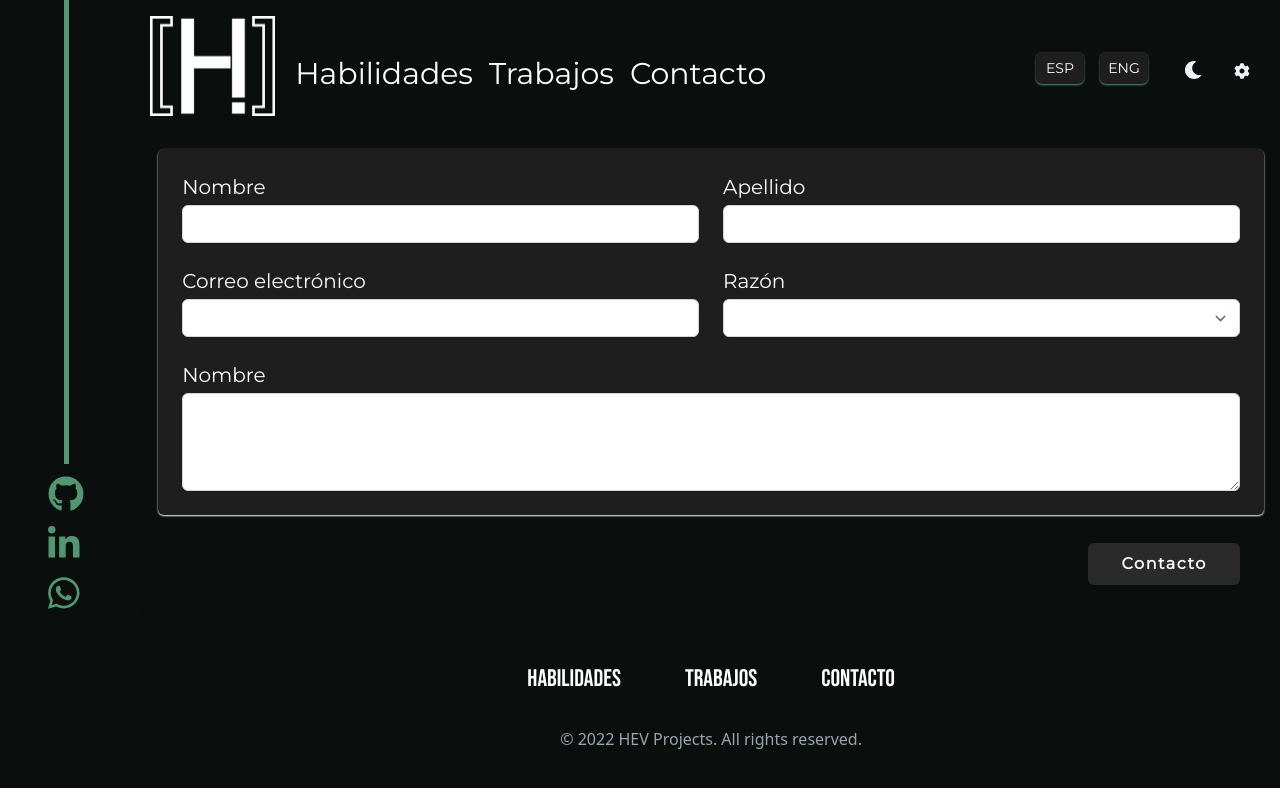
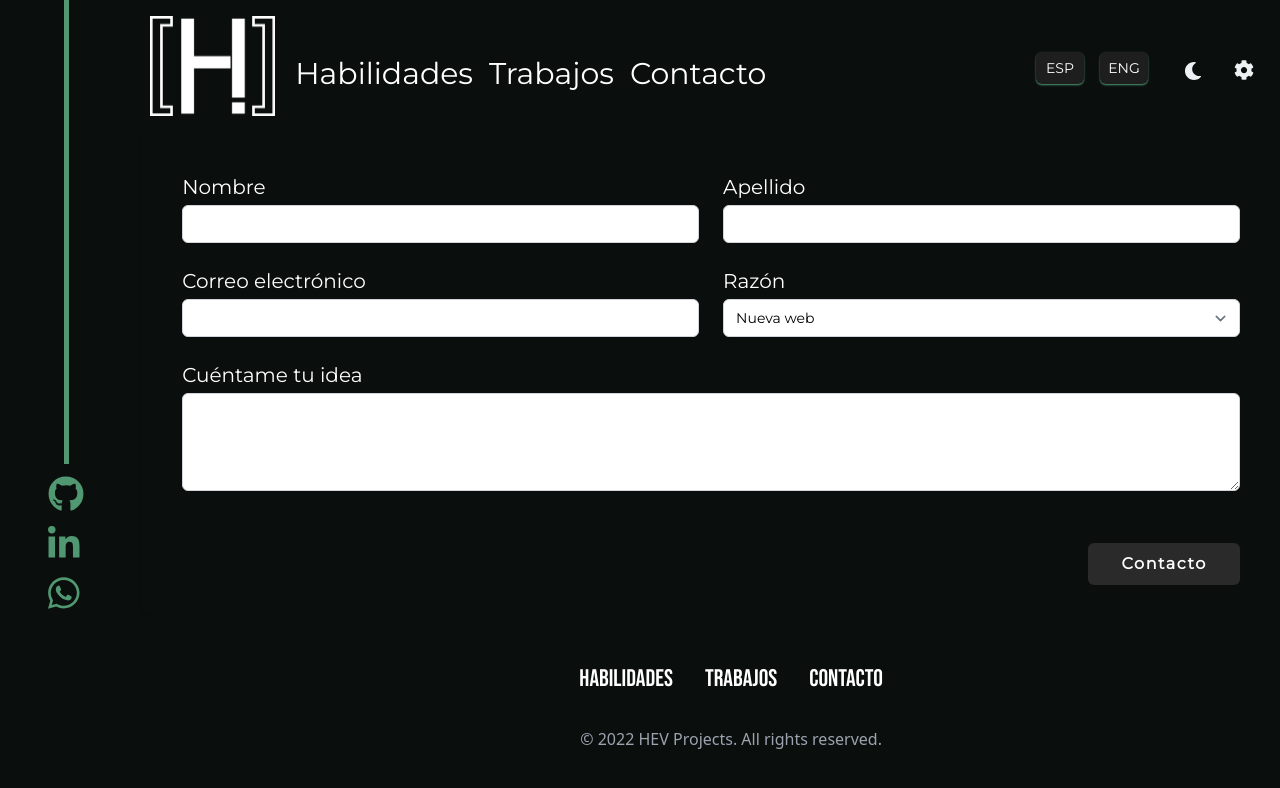
Before and after one commit to HacheEV/main-portfolio, a Next.js app: page /contact in a window 1280 px wide. Shown: the top 788 px of the page. Built offline with nearby package versions, Linux system fonts and the light colour scheme.

Commit message:
bug: footer + contact + pop over

```diff
--- a/components/contact.tsx
+++ b/components/contact.tsx
@@ -43,15 +43,19 @@ export const Contact = () => {
                 </div>
             </div>
             {/*MOBILE*/}
-            <div className="block w-[87%] p-6 my-14 mx-5 flex flex-col bg-dark-third rounded-md md:hidden">
-                <div className="w-[27ch] my-4 text-center">
-                    <p className="font-Montserrat text-3xl text-white italic font-bold mb-2">Ready to contact me?</p>
-                    <p className="font-Montserrat text-4xl text-white font-bold">Get start your project now!</p>
+            <div className="block w-[88%] p-6 my-14 flex flex-col bg-dark-third rounded-md ml-10 relative z-50 sm:w-[85%] md:hidden">
+                <div className="my-2 ml-0 sm:-ml-2 text-center sm:">
+                    <p className={classNames("font-Montserrat italic font-bold mb-2 text-2xl",
+                            darkMode ? "text-white" : "text-black"
+                        )}>{language.contactFirst}</p>
+                    <p className={classNames("font-Montserrat italic font-bold mb-2 text-3xl",
+                        darkMode ? "text-white" : "text-black"
+                    )}>{language.contactSecond}</p>
                 </div>
                 <div className="flex justify-center">
-                    <button className="rounded-lg bg-dark-primary font-Montserrat text-2xl text-white font-bold tracking-[0.15em] w-44 h-14 mt-4 shadow-sm shadow-white">
+                    <button className="rounded-lg bg-dark-primary font-Montserrat text-xl text-white font-bold tracking-[0.15em] w-36 h-12 mt-4 shadow-sm shadow-white">
                         <Link href="/contact">
-                            <a> Contact</a>
+                            <a>{language.contactButton}</a>
                         </Link>
                     </button>
 
--- a/components/footer.tsx
+++ b/components/footer.tsx
@@ -4,6 +4,7 @@ import Link from "next/link";
 import {useContext} from "react";
 import DarkModeContext from "../context/mode-context";
 import LanguageContext from "../context/language-context/language-context";
+import {classNames} from "../utils/utils";
 
 export const Footer = () => {
     const {darkMode} = useContext(DarkModeContext)
@@ -12,18 +13,18 @@ export const Footer = () => {
     const path = router.pathname
 
     return (
-        <footer className={darkMode ? "bg-dark-primary text-white" : "bg-light-primary text-black"}>
-            <div className="max-w-7xl mx-auto py-12 px-4 overflow-hidden sm:px-6 lg:px-8">
-                <nav className="-mx-5 -my-2 flex flex-wrap justify-center" aria-label="Footer">
-                    <div className="px-5 py-2">
-                        <a href={path == "/" ? "#skills" : "/#skills"} className="font-Bebas text-2xl mx-8 hover:text-gray-500">
+        <footer className={classNames("ml-10 relative z-50", darkMode ? "bg-dark-primary text-white" : "bg-light-primary text-black")}>
+            <div className="py-12 px-4 text-xl sm:px-6 lg:px-8">
+                <nav className="flex justify-center" aria-label="Footer">
+                    <div>
+                        <a href={path == "/" ? "#skills" : "/#skills"} className="text-xl font-Bebas mx-2 sm:mx-4 sm:text-2xl hover:text-gray-500">
                             {language.navbar[0]}
                         </a>
-                        <a href={path == "/" ? "#works" : "/#works"}  className="font-Bebas text-2xl mx-8 hover:text-gray-500">
+                        <a href={path == "/" ? "#works" : "/#works"}  className="text-xl font-Bebas mx-2 sm:mx-4 sm:text-2xl hover:text-gray-500">
                             {language.navbar[1]}
                         </a>
                         <Link href="/contact">
-                            <a className="font-Bebas text-2xl mx-8 hover:text-gray-500">
+                            <a className="text-xl font-Bebas mx-2 sm:mx-4 sm:text-2xl hover:text-gray-500">
                                 {language.navbar[2]}
                             </a>
                         </Link>
--- a/components/navbar.tsx
+++ b/components/navbar.tsx
@@ -77,11 +77,13 @@ export const Navbar = () => {
                 { menu ? (
                         <div className="relative h-10 w-6 mt-1 -mr-2">
                     <div
-                        className="absolute flex flex-col place-content-evenly  z-50 left-0 transform -translate-x-[55%] translate-y-[6.75rem] mt-3 px-2 w-60">
+                        className="absolute flex flex-col place-content-evenly z-50 transform -translate-x-24 translate-y-[7.3rem] mt-3 px-2 w-60">
                         <div
-                            className="rounded-lg shadow-lg ring-1 ring-black ring-opacity-5 overflow-hidden">
+                            className="relative z-50 rounded-lg shadow-lg ring-1 ring-black ring-opacity-5 overflow-hidden">
                             <div
-                                className="relative flex flex-col content-center bg-dark-secondary h-[20.25rem] px-5 py-6 gap-2">
+                                className={classNames("flex flex-col content-center text-2xl h-[20.1rem] px-5 py-6 gap-2",
+                                    darkMode ? "bg-dark-secondary text-white" : "bg-light-secondary text-black"
+                                )}>
                                 <div className="py-2 h-14 navbar-link ">
                                     <a href={path == "/" ? "#skills" : "/#skills"}>{language.navbar[0]}</a>
                                 </div>
@@ -129,14 +131,18 @@ export const Navbar = () => {
                                 onClick={() => handleMenu()}
                             >
                                 <FontAwesomeIcon
-                                    className="display-block text-white text-2xl h-6 w-6 mr-2 md:hidden" icon={faBars}/>
+                                    className={classNames("display-block text-2xl h-6 w-6 mr-2 md:hidden",
+                                        darkMode ? "text-white" : "text-black"
+                                    )} icon={faBars}/>
                             </button>
 
                         ) : (<button
                             onClick={() => handleMenu()}
                         >
                             <FontAwesomeIcon
-                                className="display-block text-white text-2xl h-6 w-6 mr-2 md:hidden" icon={faTimes}/>
+                                className={classNames("display-block text-2xl h-6 w-6 mr-2 md:hidden",
+                                    darkMode ? "text-white" : "text-black"
+                                )} icon={faTimes}/>
                         </button>)
                     }
                     {/* DARK MODE SWITCHER*/}
@@ -160,8 +166,8 @@ export const Navbar = () => {
                                     className='group rounded-md inline-flex items-center text-base '
                                 >
                                     {darkMode ? <FontAwesomeIcon
-                                        className="text-light-primary" icon={faCog}/> : <FontAwesomeIcon
-                                        className="text-dark-primary" icon={faCog}/>}
+                                        className="text-light-primary text-xl" icon={faCog}/> : <FontAwesomeIcon
+                                        className="text-dark-primary text-xl" icon={faCog}/>}
                                 </Popover.Button>
 
                                 <Transition
@@ -174,12 +180,14 @@ export const Navbar = () => {
                                     leaveTo="opacity-0 translate-y-1"
                                 >
                                     <Popover.Panel
-                                        className="absolute flex flex-col place-content-evenly  z-50 left-0 transform -translate-x-[55%] translate-y-2 mt-3 px-2 w-[5.65rem] md:w-28">
+                                        className="absolute flex flex-col place-content-evenly  z-50 left-0 transform -translate-x-[55%] translate-y-2 mt-3 px-2 w-[5.65rem] sm:w-[6.5rem]">
                                         <div
                                             className="rounded-lg shadow-lg ring-1 ring-black ring-opacity-5 overflow-hidden">
                                             <div
-                                                className="relative flex flex-col content-center bg-dark-secondary px-5 py-6 gap-8 sm:p-8">
-                                                <p className="text-sm text-white">Tema</p>
+                                                className={classNames("relative flex flex-col content-center bg-dark-secondary px-5 py-6 gap-8 sm:p-8",
+                                                    darkMode ? "bg-dark-secondary text-white" : "bg-light-secondary text-black"
+                                                )}>
+                                                <p className="text-sm">Tema</p>
                                                 <button onClick={() => dispatchTheme(Colors.GREEN)}>
                                                     <div
                                                         className="w-8 h-8 bg-accent-green  rounded-full hover:border-4 hover:border-white"></div>
--- a/pages/contact.tsx
+++ b/pages/contact.tsx
@@ -30,13 +30,13 @@ const Contact: NextPage = (props:any) => {
                     <Navbar/>
                 </div>
                 <div className=" row-span-5 col-span-9 grid grid-cols-6">
-                    <div className={classNames("col-span-6", darkMode ? "bg-dark-primary text-white" : "bg-light- text-black")}>
+                    <div className={classNames("col-span-6", darkMode ? "bg-dark-primary text-white" : "bg-light-primary text-black")}>
                         <div className="mt-10 sm:mt-0">
                             <div className="md:grid md:grid-cols-3 md:gap-6">
                                 <div className="mt-5 md:mt-0 md:col-span-3">
                                     <form action="https://formsubmit.co/hector@hevprojects.com" method="POST">
                                         <div className="p-4 shadow overflow-hidden">
-                                            <div className={classNames("px-4 rounded-md rounded-md shadow-sm sm:p-6", darkMode ? "bg-dark-secondary shadow-white" : "bg-light-secondary shadow-black")}>
+                                            <div className={classNames("px-4 rounded-md rounded-md sm:p-6", darkMode ? "bg-dark-primary shadow-white" : "bg-light-primary shadow-black")}>
                                                 <div className="font-Montserrat grid grid-cols-6 gap-6">
                                                     <div className="col-span-6 sm:col-span-3">
                                                         <label htmlFor="first-name" className="block text-xl">
@@ -85,7 +85,7 @@ const Contact: NextPage = (props:any) => {
                                                             id="reason"
                                                             name="reason"
                                                             autoComplete="reason"
-                                                            className="mt-1 focus:ring-accent-green focus:border-accent-green block w-full shadow-sm sm:text-sm border-gray-300 rounded-md"
+                                                            className="mt-1 text-black focus:ring-accent-green focus:border-accent-green block w-full shadow-sm sm:text-sm border-gray-300 rounded-md"
                                                         >
                                                             {language.contactSelect.map((reason:any) => (
                                                                 <option key={language.contactSelect.indexOf(reason)}>{reason}</option>
@@ -95,7 +95,7 @@ const Contact: NextPage = (props:any) => {
 
                                                     <div className="col-span-6">
                                                         <label htmlFor="message" className="block text-xl">
-                                                            {language.contact[0]}
+                                                            {language.contact[4]}
                                                         </label>
                                                         <textarea
                                                             rows={4}
```
